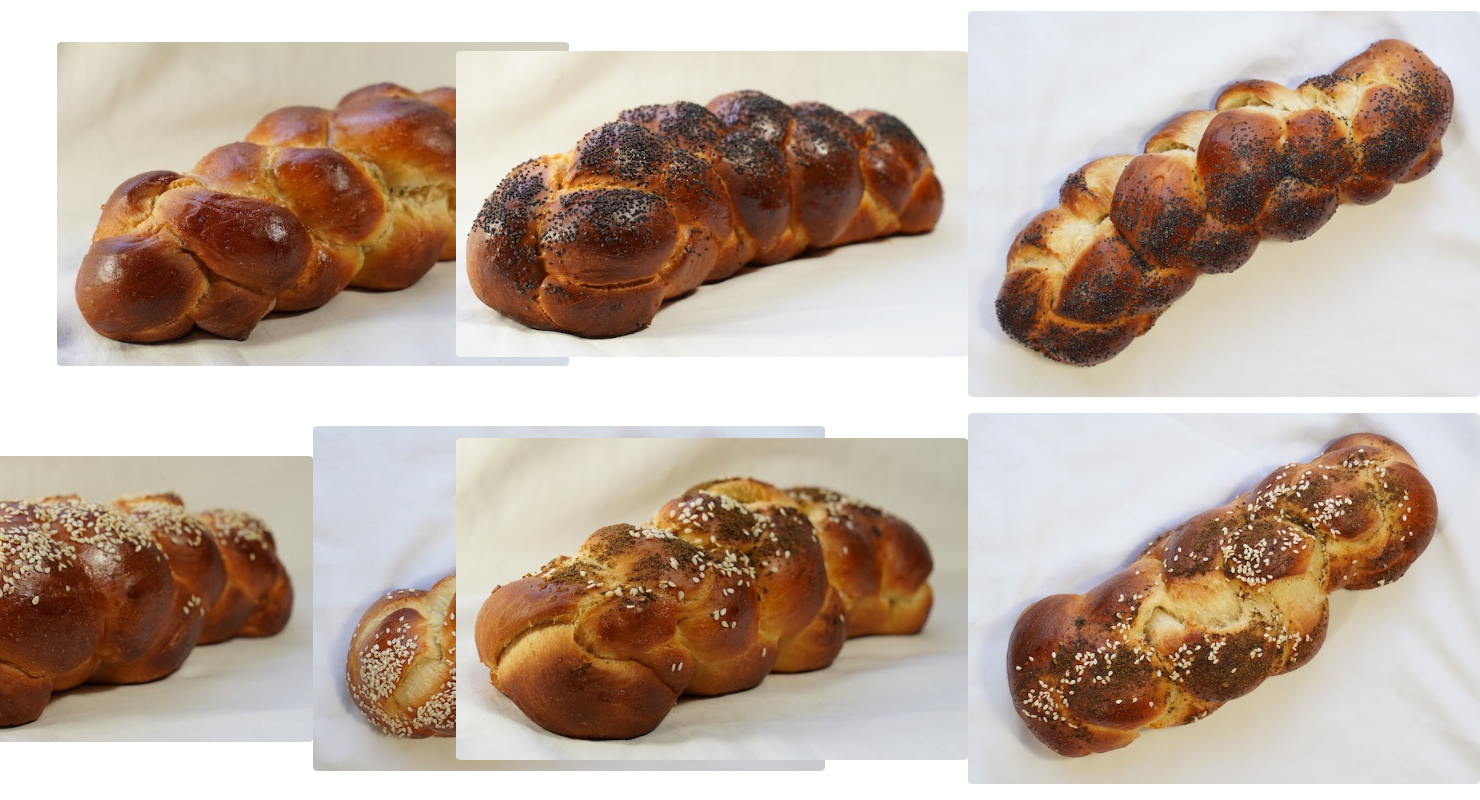
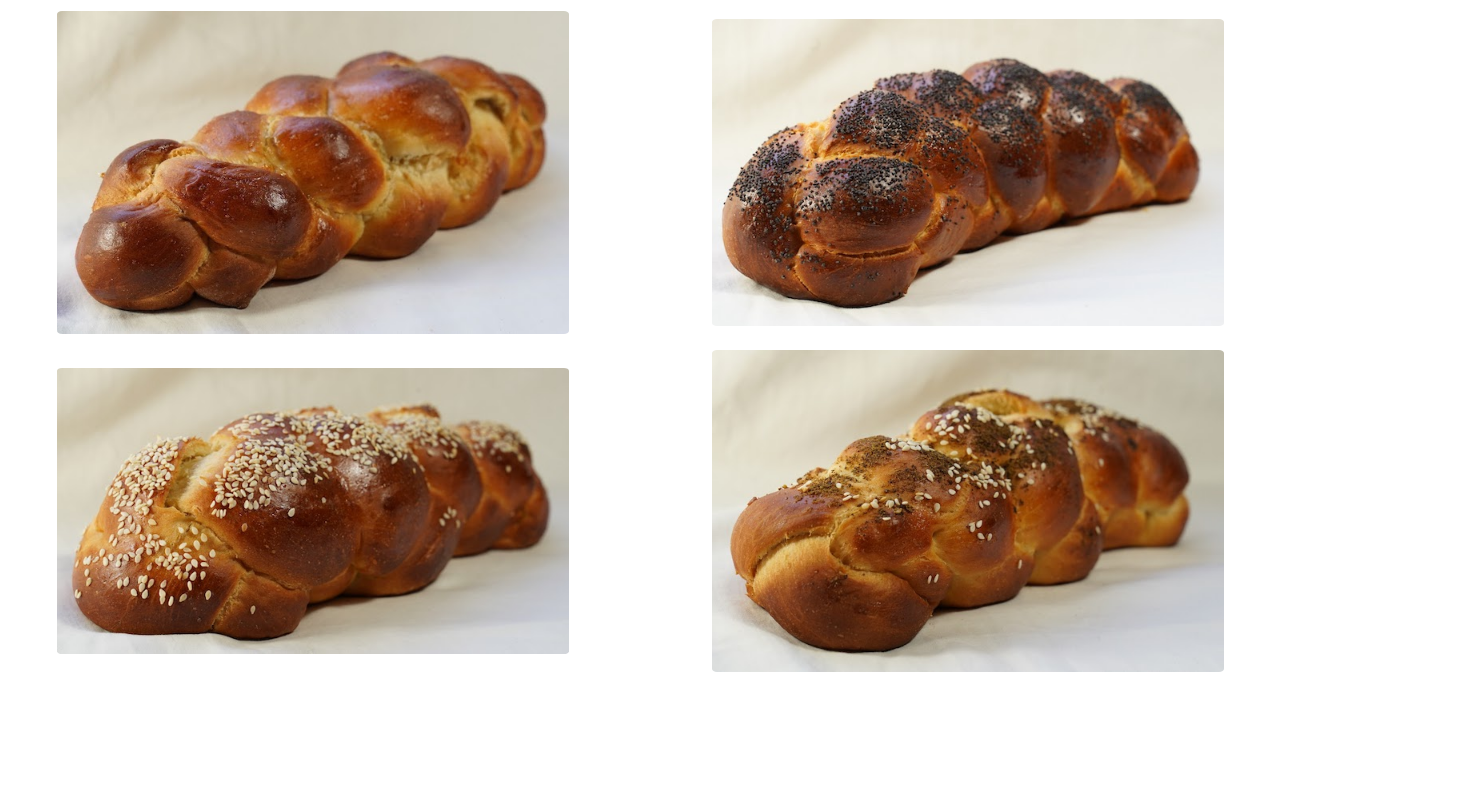
Before and after one commit to capetillo/challahlujah, a React (Create React App) app: page / in a window 1280 px wide. Shown: the part 806-1606 px from the top of the page, 1480 px wide, since content can reach past the window. After the commit the page ends 1494 px from the top, so only its background shows below. Built offline with nearby package versions, Linux system fonts and the light colour scheme.

Commit message:
sets second image of challah as background

```diff
--- a/src/components/Reserve/reserve.css
+++ b/src/components/Reserve/reserve.css
@@ -2,12 +2,21 @@
     font-family: 'Alata', sans-serif;
 }
 
-#plain, #poppyseed, #sesame, #zaatar, #plain2, #poppyseed2, #sesame2, #zaatar2{
+
+#plain, #poppyseed, #sesame, #zaatar{
     width: 40vw;
     border-radius: 1%;
 }
 
-#plain2 {
+
+.plain {
+    -webkit-transition: 0.7s ease-in-out;
+    -moz-transition: 0.7s ease-in-out;
+    -o-transition: 0.7s ease-in-out;
+    transition: 0.7s ease-in-out;
+}
+
+.plain:hover #plain {
     opacity: 0;
     -webkit-transition: 0.7s ease-in-out;
     -moz-transition: 0.7s ease-in-out;
@@ -15,23 +24,50 @@
     transition: 0.7s ease-in-out;
 }
 
-.plain {
-    position: absolute;
+
+.plain:hover  {
+    background-image: url('../Images/plain2.jpg');
+    background-size: 40vw;
+    -webkit-transition: 0.7s ease-in-out;
+    -moz-transition: 0.7s ease-in-out;
+    -o-transition: 0.7s ease-in-out;
+    transition: 0.7s ease-in-out;
+}
+
+
+
+
+.plain:hover #plain2{
+   position: absolute;
+    opacity: 1;
+    -webkit-transition: 0.7s ease-in-out;
+    -moz-transition: 0.7s ease-in-out;
+    -o-transition: 0.7s ease-in-out;
+    transition: 0.7s ease-in-out;
+}
+
+#poppyseed2 {
+    opacity: 0;
+    -webkit-transition: 0.7s ease-in-out;
+    -moz-transition: 0.7s ease-in-out;
+    -o-transition: 0.7s ease-in-out;
+    transition: 0.7s ease-in-out;
+}
+
+.poppyseed {
+
     -webkit-transition: 0.7s ease-in-out;
     -moz-transition: 0.7s ease-in-out;
     -o-transition: 0.7s ease-in-out;
     transition: 0.7s ease-in-out;
   }
 
-.plain2 {
-    position: absolute;
-}
 
-  .plain:hover {
+  .poppyseed:hover {
     opacity: 0;
   }
 
-.plain2:hover #plain2{
+.poppyseed2:hover #poppyseed2{
 
     opacity: 1;
     -webkit-transition: 0.7s ease-in-out;
@@ -40,38 +76,68 @@
     transition: 0.7s ease-in-out;
 }
 
-  #poppyseed img {
-    position:absolute;
+#sesame2 {
+    opacity: 0;
     -webkit-transition: 0.7s ease-in-out;
     -moz-transition: 0.7s ease-in-out;
     -o-transition: 0.7s ease-in-out;
     transition: 0.7s ease-in-out;
 }
 
-  #poppyseed img:hover {
-    opacity:0;
+.sesame {
+
+    -webkit-transition: 0.7s ease-in-out;
+    -moz-transition: 0.7s ease-in-out;
+    -o-transition: 0.7s ease-in-out;
+    transition: 0.7s ease-in-out;
+  }
+
+.sesame2 {
+
 }
 
-  #sesame img {
-    position:absolute;
+  .sesame:hover {
+    opacity: 0;
+  }
+
+.sesame2:hover #sesame2{
+
+    opacity: 1;
     -webkit-transition: 0.7s ease-in-out;
     -moz-transition: 0.7s ease-in-out;
     -o-transition: 0.7s ease-in-out;
     transition: 0.7s ease-in-out;
 }
 
-  #sesame img:hover {
-    opacity:0;
-}
-
-#zaatar img {
-    position:absolute;
+#zaatar2 {
+    opacity: 0;
     -webkit-transition: 0.7s ease-in-out;
     -moz-transition: 0.7s ease-in-out;
     -o-transition: 0.7s ease-in-out;
     transition: 0.7s ease-in-out;
 }
 
-  #zaatar img:hover {
-    opacity:0;
+.zaatar {
+
+    -webkit-transition: 0.7s ease-in-out;
+    -moz-transition: 0.7s ease-in-out;
+    -o-transition: 0.7s ease-in-out;
+    transition: 0.7s ease-in-out;
+  }
+
+.zaatar2 {
+
 }
+
+  .zaatar:hover {
+    opacity: 0;
+  }
+
+.zaatar2:hover #zaatar2{
+
+    opacity: 1;
+    -webkit-transition: 0.7s ease-in-out;
+    -moz-transition: 0.7s ease-in-out;
+    -o-transition: 0.7s ease-in-out;
+    transition: 0.7s ease-in-out;
+}
--- a/src/components/Reserve/reserve.jsx
+++ b/src/components/Reserve/reserve.jsx
@@ -19,27 +19,29 @@ const Reserve = (props) => {
                 </div>
             </Row>
             <Row>
+
                     <Col sm={12} md={6} className="d-flex align-items-center justify-content-center pt-3">
                         <div className="plain">
                             <img src={plain} alt="plain challah" id="plain"/>
                         </div>
-                    <div className="plain2">
-                    <img src={plain2} alt="plain challah" id="plain2"/>
+                    </Col>
+                    <Col sm={12} md={6} className="d-flex align-items-center justify-content-center pt-3">
+                        <div className="poppyseed">
+                            <img src={poppyseed} alt="poppyseed challah" id="poppyseed"/>
                         </div>
                     </Col>
-                <Col sm={12} md={6} className="d-flex align-items-center justify-content-center pt-3">
-                    <img src={poppyseed} alt="poppyseed challah" id="poppyseed"/>
-                    <img src={poppyseed2} alt="poppyseed challah" id="poppyseed2"/>
-                </Col>
+
             </Row>
             <Row>
                 <Col sm={12} md={6} className="d-flex align-items-center justify-content-center py-3">
+                    <div className="sesame">
                         <img src={sesame} alt="sesame challah" id="sesame"/>
-                    <img src={sesame2} alt="sesame challah" id="sesame2"/>
+                    </div>
                 </Col>
                 <Col sm={12} md={6} className="d-flex align-items-center justify-content-center py-3">
+                    <div className="zaatar">
                         <img src={zaatar} alt="za'atar challah" id="zaatar"/>
-                    <img src={zaatar2} alt="za'atar challah" id="zaatar2"/>
+                    </div>
                 </Col>
             </Row>
         </div>
```
Lines whose indentation alone changed are shown as unchanged.
